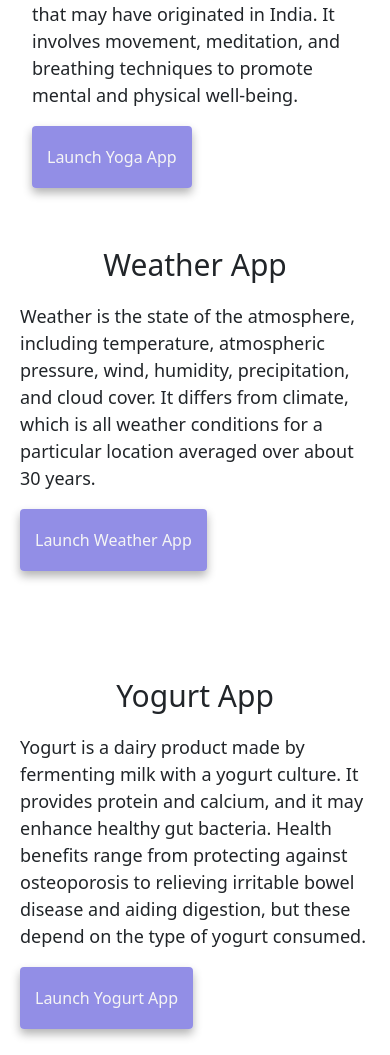
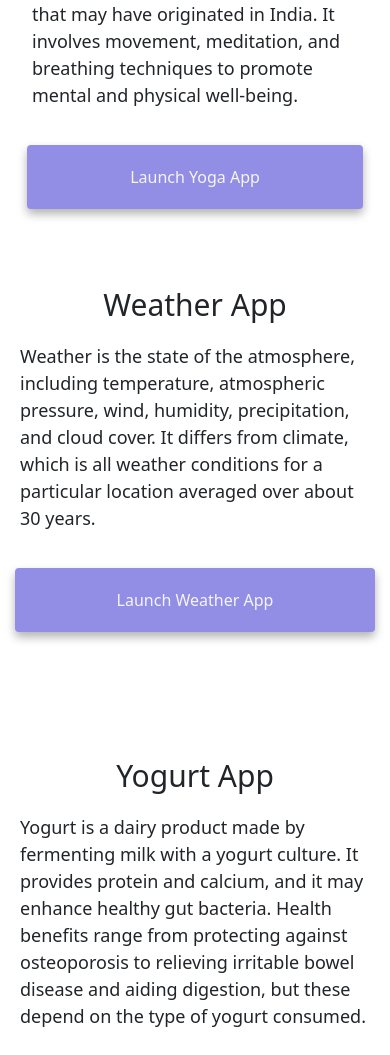
Before and after one commit to SabinaAkhundova/Advanced-Tools-HW, a website: page index.html in a window 390 px wide. Shown: the part 626-1681 px from the top of the page. Drawn offline with nearby package versions, Linux system fonts and the light colour scheme.

Commit message:
Update index.html and style.css added class for primary links; added media queries to them

```diff
--- a/index.html
+++ b/index.html
@@ -81,7 +81,7 @@
             promote mental and physical well-being.
           </p>
           <div class="mt-3">
-            <a href="#" class="primary-link" title="Yoga Project">Launch Yoga App</a>
+            <a href="#" class="primary-link launch-link" title="Yoga Project">Launch Yoga App</a>
           </div>
         </div>
       </div>
@@ -96,7 +96,7 @@
           particular location averaged over about 30 years.
         </p>
         <div class="mb-5 mt-3">
-          <a href="#" class="primary-link" title="Weather App">Launch Weather App</a>
+          <a href="#" class="primary-link launch-link" title="Weather App">Launch Weather App</a>
         </div>
       </div>
       <div class="col-md-6">
@@ -113,7 +113,7 @@
          Yogurt is a dairy product made by fermenting milk with a yogurt culture. It provides protein and calcium, and it may enhance healthy gut bacteria. Health benefits range from protecting against osteoporosis to relieving irritable bowel disease and aiding digestion, but these depend on the type of yogurt consumed.
       </p>
       <div class=" mb-5 mt-3">
-          <a href="#" class="primary-link" title="Yogurt App">Launch Yogurt App</a>
+          <a href="#" class="primary-link launch-link" title="Yogurt App">Launch Yogurt App</a>
         </div>
     </div>
 </div>
--- a/style.css
+++ b/style.css
@@ -139,4 +139,9 @@ footer .social-links a {
     font-size: 40px;
     line-height: 1.5;
   }
+  .launch-link {
+    text-align: center;
+    display: block;
+    margin: 0 15px;
+  }
 }
```
